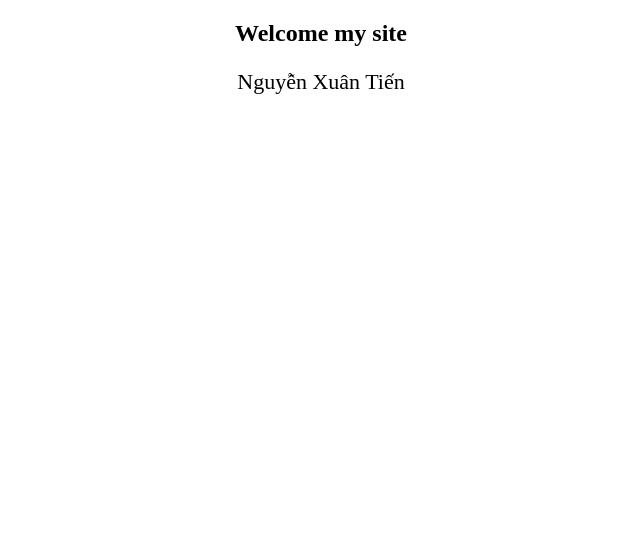
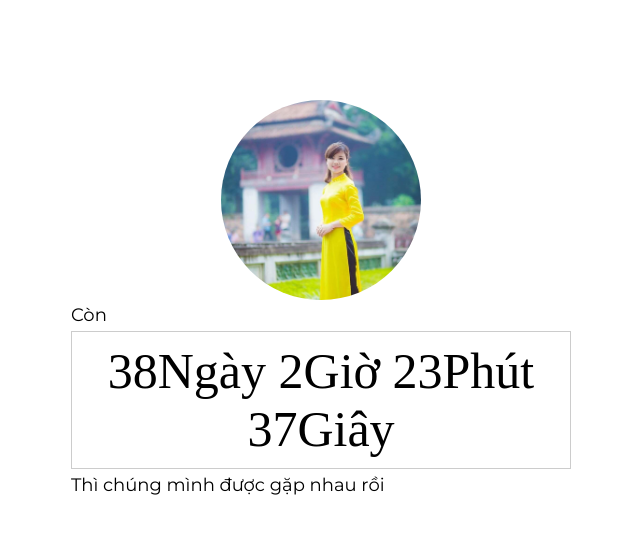
Before and after one commit to xuantienvp/xuantienvp.github.io, a plain HTML site: page index.html in a window 1280 px wide. Shown: the whole page, without its empty margins (319-959 px from the left). Drawn offline with Linux system fonts and the light colour scheme.

Commit message:
update news code

```diff
--- a/index.html
+++ b/index.html
@@ -1,26 +1,54 @@
 <!DOCTYPE html>
-<html>
+<html lang="vi" xmlns="http://www.w3.org/1999/xhtml">
 <head>
-<title>Nguyễn Xuân Tiến</title>
-<meta charset="utf-8"/>
-<style type="text/css">
-	.container {
-	  width: 500px;
-	  margin: auto;
-	  text-align: center;
-	}
-	p {
-	  font-size: 22px;
-	}
-</style>
+	<title>Phạm Thị Tuyết Mai</title>
+	<meta charset="utf-8">
+	<meta name="viewport" content="width=device-width, initial-scale=1">
+	<link href="https://fonts.googleapis.com/css?family=Montserrat&display=swap" rel="stylesheet">
+	<link rel="stylesheet" type="text/css" href="style.css">
 </head>
 <body>
 
 	<div class="container">
-	  <h2>Welcome my site</h2>
+		<img src="img/tuyetmai.jpg" class="avatar" alt="Phạm Thị Tuyết Mai">
+		<span class="desc">Còn</span>
+		<p id="clock"></p>
+		<span class="desc">Thì chúng mình được gặp nhau rồi</span>
+	</div>
+	<audio controls autoplay>
+	  <source src="audio/ngayhanhphuc.ogg" type="audio/ogg">
+	  <source src="audio/ngayhanhphuc.mp3" type="audio/mpeg">
+	  Your browser does not support the audio element.
+	</audio>
+	<script>
+	  // Thiết lập thời gian đích mà ta sẽ đếm
+	  var countDownDate = new Date("Jan 26, 2020 10:10:10").getTime();
 
-	  <p id="demo">Nguyễn Xuân Tiến</p>
+	  // cập nhập thời gian sau mỗi 1 giây
+	  var x = setInterval(function() {
 
-	</div>
+	    // Lấy thời gian hiện tại
+	    var now = new Date().getTime();
+
+	    // Lấy số thời gian chênh lệch
+	    var distance = countDownDate - now;
+
+	    // Tính toán số ngày, giờ, phút, giây từ thời gian chênh lệch
+	    var days = Math.floor(distance / (1000 * 60 * 60 * 24));
+	    var hours = Math.floor((distance % (1000 * 60 * 60 * 24)) / (1000 * 60 * 60));
+	    var minutes = Math.floor((distance % (1000 * 60 * 60)) / (1000 * 60));
+	    var seconds = Math.floor((distance % (1000 * 60)) / 1000);
+
+	    // HIển thị chuỗi thời gian trong thẻ p
+	    document.getElementById("clock").innerHTML = days + "Ngày " + hours + "Giờ "
+	    + minutes + "Phút " + seconds + "Giây ";
+
+	    // Nếu thời gian kết thúc, hiển thị chuỗi thông báo
+	    if (distance < 0) {
+	      clearInterval(x);
+	      document.getElementById("clock").innerHTML = "Thời gian đếm ngược đã kết thúc";
+	    }
+	  }, 1000);
+	</script>
 </body>
 </html>
--- /dev/null
+++ b/style.css
@@ -0,0 +1,34 @@
+.container {
+  	width: 500px;
+  	margin: 100px auto;
+  	text-align: center;
+}
+audio{display: none;}
+#clock{
+  	font-size: 50px;
+  	border: 1px solid #ccc;
+	padding: 10px;
+	margin: 5px 0px;
+}
+h2{
+	font-family: 'Montserrat', sans-serif;
+	font-size: 40px
+}
+.desc{
+	text-align: left;
+	display: block;
+	font-size: 18px;
+	font-family: 'Montserrat', sans-serif;
+}
+.avatar{
+	width:200px;
+		height:200px;
+		object-fit:cover;
+		border-radius:50%;
+}
+@media (max-width: 767px) {
+	.container {
+		width:auto;
+		margin:10px;
+	}
+}
```
Also changed, not shown: img/tuyetmai.jpg (added), 4 other files.
